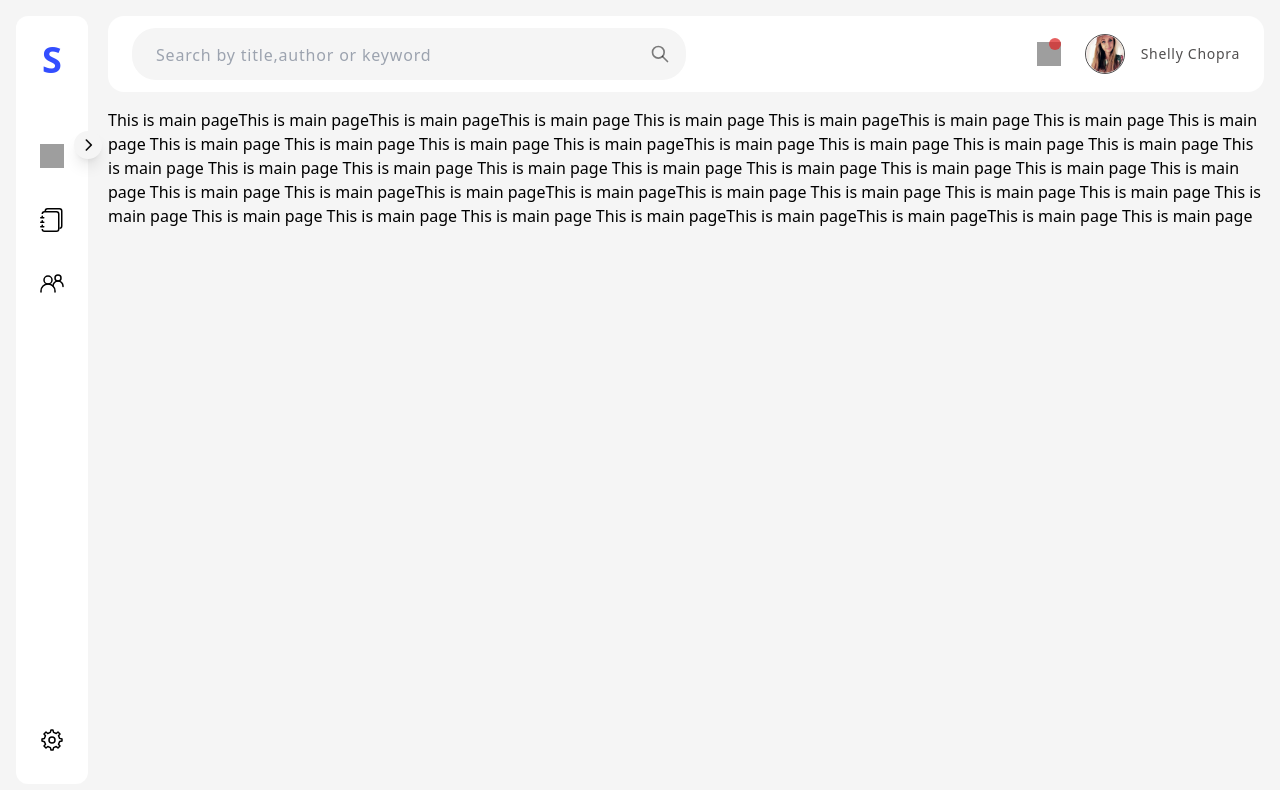
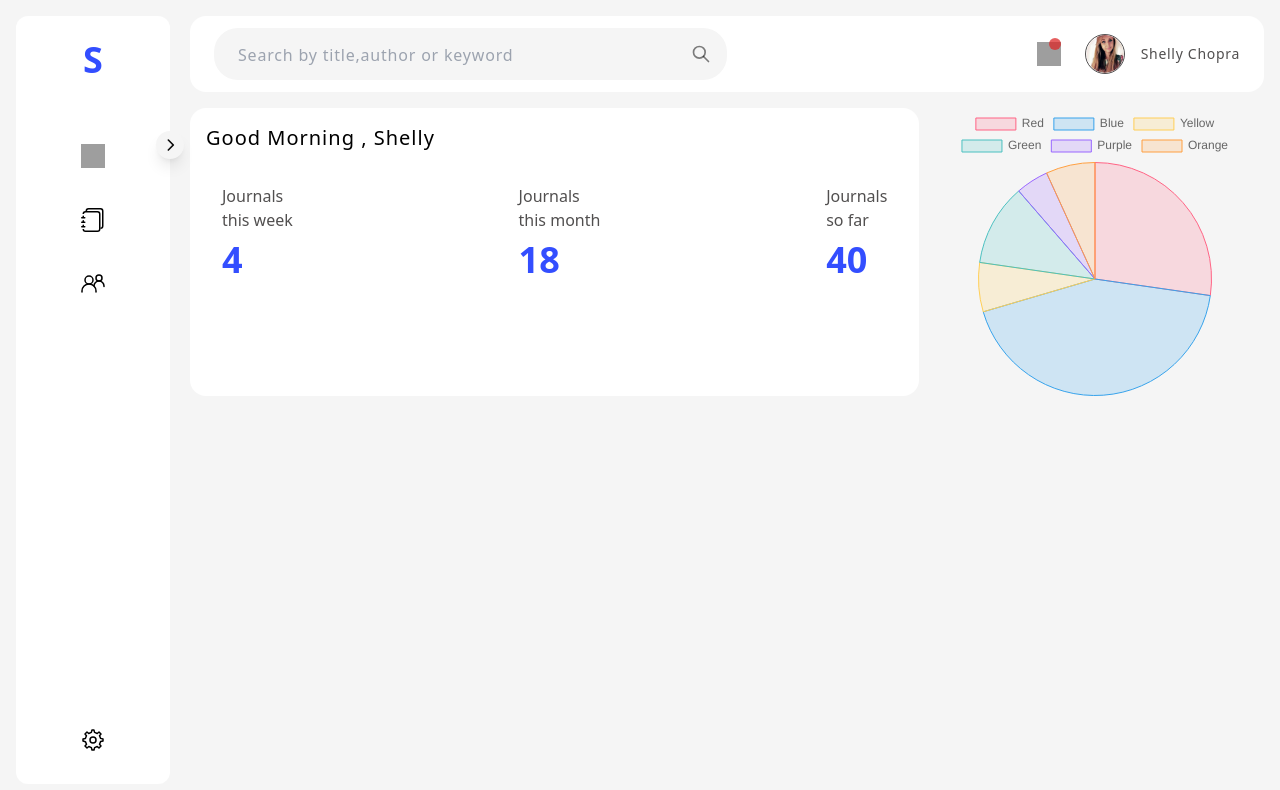
Before and after one commit to vineet1202/satyam-frontend, a React (Vite) app: page /satyam in a window 1280 px wide. Shown: the top 790 px of the page. Built offline with nearby package versions, Linux system fonts and the light colour scheme; grey boxes are pictures that could not be loaded; the HTML template or start-up script is replaced by a standard one.

Commit message:
Added stats and chart.js

```diff
--- a/package.json
+++ b/package.json
@@ -10,7 +10,9 @@
     "preview": "vite preview"
   },
   "dependencies": {
+    "chart.js": "^4.4.2",
     "react": "^18.2.0",
+    "react-chartjs-2": "^5.2.0",
     "react-dom": "^18.2.0",
     "react-router-dom": "^6.22.2",
     "styled-components": "^6.1.8"
--- /dev/null
+++ b/src/Hooks/useGreeting.jsx
@@ -0,0 +1,7 @@
+export default () => {
+  const hour = new Date().getHours();
+  console.log(hour);
+  if (hour >= 5) return "Good Morning";
+  else if (hour >= 11) return "Good Afternoon";
+  else if (hour < 5 || hour > 17) return "Good Evening";
+};
--- /dev/null
+++ b/src/Pages/Satyam/Landing/Chart.jsx
@@ -0,0 +1,39 @@
+import { Chart as ChartJs, ArcElement, Tooltip, Legend } from "chart.js";
+import { Pie } from "react-chartjs-2";
+
+ChartJs.register(ArcElement, Tooltip, Legend);
+
+const Chart = () => {
+  return (
+    <Pie
+      data={{
+        labels: ["Red", "Blue", "Yellow", "Green", "Purple", "Orange"],
+        datasets: [
+          {
+            label: "# of Votes",
+            data: [12, 19, 3, 5, 2, 3],
+            backgroundColor: [
+              "rgba(255, 99, 132, 0.2)",
+              "rgba(54, 162, 235, 0.2)",
+              "rgba(255, 206, 86, 0.2)",
+              "rgba(75, 192, 192, 0.2)",
+              "rgba(153, 102, 255, 0.2)",
+              "rgba(255, 159, 64, 0.2)",
+            ],
+            borderColor: [
+              "rgba(255, 99, 132, 1)",
+              "rgba(54, 162, 235, 1)",
+              "rgba(255, 206, 86, 1)",
+              "rgba(75, 192, 192, 1)",
+              "rgba(153, 102, 255, 1)",
+              "rgba(255, 159, 64, 1)",
+            ],
+            borderWidth: 1,
+          },
+        ],
+      }}
+    />
+  );
+};
+
+export default Chart;
--- /dev/null
+++ b/src/Pages/Satyam/Landing/SatyamLanding.jsx
@@ -0,0 +1,23 @@
+import useGreeting from "../../../Hooks/useGreeting";
+import Stats from "./Stats";
+import { FlexCol } from "../../../Elements/Flex";
+import Chart from "./Chart";
+
+const SatyamLanding = () => {
+  const greeting = useGreeting();
+  const name = "Shelly Chopra";
+
+  return (
+    <div className="grid grid-cols-[7fr_3fr] gap-8">
+      <FlexCol className="gap-8 rounded-2xl bg-white px-4 py-4">
+        <p className="text-xl tracking-wider">{`${greeting} , ${name.split(" ")[0]}`}</p>
+        <Stats />
+      </FlexCol>
+      <div className="h-72">
+        <Chart />
+      </div>
+    </div>
+  );
+};
+
+export default SatyamLanding;
--- /dev/null
+++ b/src/Pages/Satyam/Landing/Stats.jsx
@@ -0,0 +1,25 @@
+import { FlexCol, Flex } from "../../../Elements/Flex";
+
+const StatItem = ({ heading, value }) => {
+  return (
+    <div>
+      <h3 className="mb-2 text-base text-darkgrey">
+        Journals
+        <br />
+        {heading}
+      </h3>
+      <h4 className="text-4xl font-bold text-blue">{value}</h4>
+    </div>
+  );
+};
+const Stats = () => {
+  return (
+    <Flex className="justify-between px-4 pb-2">
+      <StatItem heading="this week" value="4" />
+      <StatItem heading="this month" value="18" />
+      <StatItem heading="so far" value="40" />
+    </Flex>
+  );
+};
+
+export default Stats;
--- a/src/Pages/Satyam/Satyam.jsx
+++ b/src/Pages/Satyam/Satyam.jsx
@@ -6,6 +6,7 @@ import Users from "./../../assets/img/icons/satyam_sidebar/users.svg";
 import SearchBar from "./SearchBar";
 import Profile from "./Profile";
 import { Flex } from "../../Elements/Flex";
+import SatyamLanding from "./Landing/SatyamLanding";
 
 const links = [
   {
@@ -35,26 +36,7 @@ const Satyam = () => {
           <Profile />
         </Flex>
         <Routes>
-          <Route
-            index
-            element={
-              <h1>
-                This is main pageThis is main pageThis is main pageThis is main
-                page This is main page This is main pageThis is main page This
-                is main page This is main page This is main page This is main
-                page This is main page This is main pageThis is main page This
-                is main page This is main page This is main page This is main
-                page This is main page This is main page This is main page This
-                is main page This is main page This is main page This is main
-                page This is main page This is main page This is main pageThis
-                is main pageThis is main pageThis is main page This is main page
-                This is main page This is main page This is main page This is
-                main page This is main page This is main page This is main
-                pageThis is main pageThis is main pageThis is main page This is
-                main page
-              </h1>
-            }
-          ></Route>
+          <Route index element={<SatyamLanding />}></Route>
           <Route path="manage" element={<h1>This is manage page</h1>}></Route>
         </Routes>
       </main>
```
Also changed, not shown: 1 other file (tests, documents, lock files or other folders).
